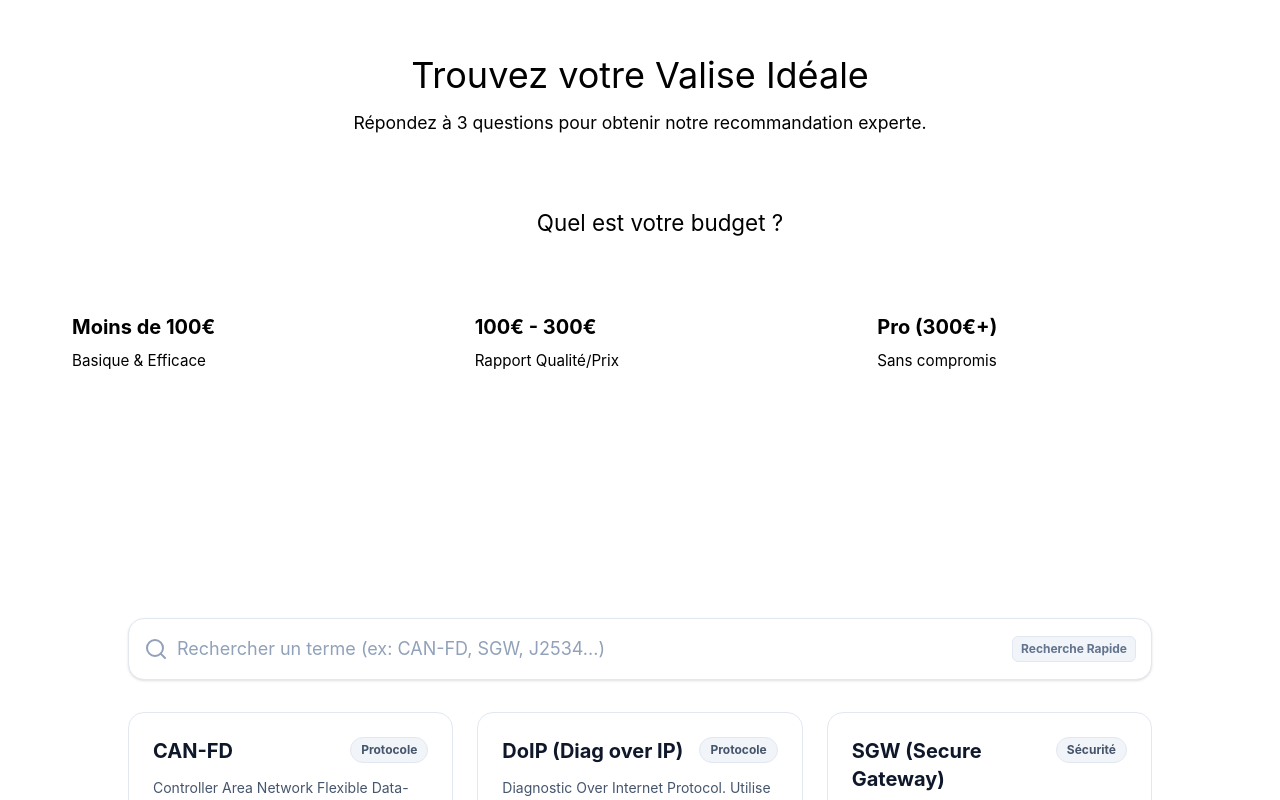
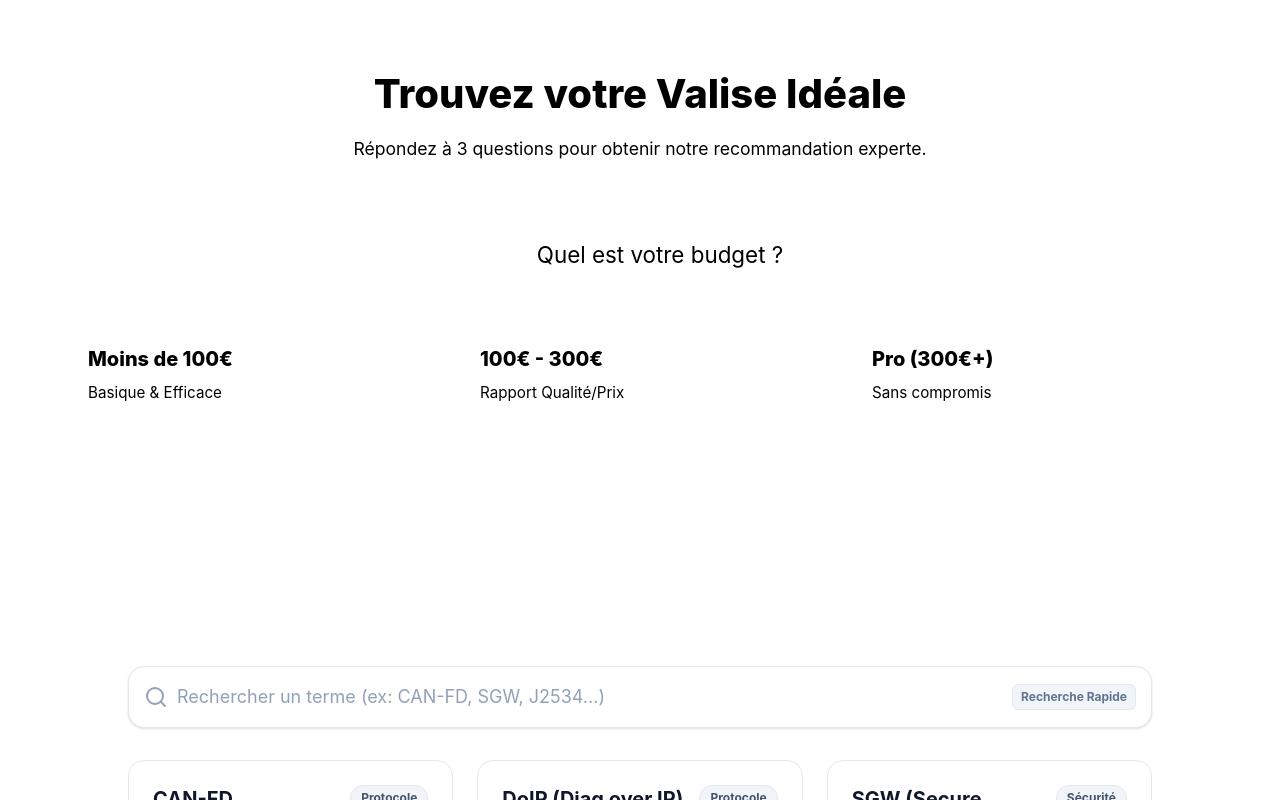
Before and after one commit to JimmyZeer/alitested, a React app in the folder widget/: page / in a window 1280 px wide. Shown: the top 800 px of the page. Built offline with nearby package versions, Linux system fonts and the light colour scheme; the HTML template or start-up script is replaced by a standard one.

Commit message:
style(widget): refine SuitcaseSelector design based on client feedback (thinner borders, bg-white, subtle shadows, stronger font)

```diff
--- a/widget/src/components/SuitcaseSelector.jsx
+++ b/widget/src/components/SuitcaseSelector.jsx
@@ -94,13 +94,16 @@ export default function SuitcaseSelector() {
     return (
         <div className="alitested-verdict animate-fade-in-up" style={{
             margin: '0',
-            padding: window.innerWidth > 768 ? '3rem' : '1.5rem',
-            background: 'var(--bg-body)'
+            padding: window.innerWidth > 768 ? '4rem' : '2rem',
+            background: 'var(--bg-content)',
+            border: '1px solid var(--border)',
+            borderRadius: '1rem',
+            boxShadow: 'none'
         }}>
 
             {/* Header (Minimaliste, intégré au site) */}
-            <div style={{ textAlign: 'center', marginBottom: '2.5rem' }}>
-                <h2 className="alitested-title" style={{ marginTop: 0, marginBottom: '0.5rem', fontSize: '2.25rem' }}>
+            <div style={{ textAlign: 'center', marginBottom: '3rem' }}>
+                <h2 className="alitested-title" style={{ marginTop: 0, marginBottom: '0.75rem', fontSize: '2.5rem', fontWeight: '800', color: 'var(--text-main)' }}>
                     Trouvez votre Valise Idéale
                 </h2>
                 <p style={{ color: 'var(--text-secondary)', fontSize: '1.1rem', margin: '0 auto', maxWidth: '600px' }}>
@@ -114,10 +117,10 @@ export default function SuitcaseSelector() {
                             <div
                                 key={i}
                                 style={{
-                                    height: '6px',
+                                    height: '4px',
                                     borderRadius: '99px',
                                     transition: 'var(--transition-bounce)',
-                                    width: step >= i ? '32px' : '12px',
+                                    width: step >= i ? '40px' : '16px',
                                     background: step >= i ? 'var(--primary)' : 'var(--border)'
                                 }}
                             />
@@ -147,18 +150,28 @@ export default function SuitcaseSelector() {
                                     className="guide-card"
                                     style={{
                                         cursor: 'pointer',
-                                        padding: '1.5rem',
-                                        border: '2px solid var(--border)',
+                                        padding: '2rem 1.5rem',
+                                        border: '1px solid var(--border)',
                                         textAlign: 'center',
                                         minHeight: '140px',
                                         display: 'flex',
                                         flexDirection: 'column',
-                                        justifyContent: 'center'
+                                        justifyContent: 'center',
+                                        background: 'var(--bg-content)',
+                                        transition: 'all 0.3s ease'
                                     }}
-                                    onMouseEnter={(e) => e.currentTarget.style.borderColor = 'var(--primary)'}
-                                    onMouseLeave={(e) => e.currentTarget.style.borderColor = 'var(--border)'}
+                                    onMouseEnter={(e) => {
+                                        e.currentTarget.style.borderColor = 'var(--border-hover)';
+                                        e.currentTarget.style.boxShadow = 'var(--shadow-md)';
+                                        e.currentTarget.style.transform = 'translateY(-2px)';
+                                    }}
+                                    onMouseLeave={(e) => {
+                                        e.currentTarget.style.borderColor = 'var(--border)';
+                                        e.currentTarget.style.boxShadow = 'none';
+                                        e.currentTarget.style.transform = 'translateY(0)';
+                                    }}
                                 >
-                                    <strong style={{ fontSize: '1.25rem', color: 'var(--text-main)', marginBottom: '0.5rem', display: 'block' }}>{opt.label}</strong>
+                                    <strong style={{ fontSize: '1.25rem', color: 'var(--text-main)', marginBottom: '0.5rem', display: 'block', fontWeight: '800' }}>{opt.label}</strong>
                                     <span style={{ fontSize: '0.95rem', color: 'var(--text-secondary)' }}>{opt.desc}</span>
                                 </button>
                             ))}
@@ -168,7 +181,7 @@ export default function SuitcaseSelector() {
 
                 {step === 2 && (
                     <div className="animate-fade-in-up" style={{ textAlign: 'center' }}>
-                        <h3 style={{ marginTop: 0, display: 'flex', alignItems: 'center', justifyContent: 'center', gap: '0.75rem', fontSize: '1.4rem' }}>
+                        <h3 style={{ marginTop: 0, display: 'flex', alignItems: 'center', justifyContent: 'center', gap: '0.75rem', fontSize: '1.4rem', fontWeight: '700', color: 'var(--text-main)' }}>
                             <Award size={28} color="var(--primary)" />
                             Niveau en mécanique ?
                         </h3>
@@ -184,18 +197,28 @@ export default function SuitcaseSelector() {
                                     className="guide-card"
                                     style={{
                                         cursor: 'pointer',
-                                        padding: '1.5rem',
-                                        border: '2px solid var(--border)',
+                                        padding: '2rem 1.5rem',
+                                        border: '1px solid var(--border)',
                                         textAlign: 'center',
                                         minHeight: '140px',
                                         display: 'flex',
                                         flexDirection: 'column',
-                                        justifyContent: 'center'
+                                        justifyContent: 'center',
+                                        background: 'var(--bg-content)',
+                                        transition: 'all 0.3s ease'
                                     }}
-                                    onMouseEnter={(e) => e.currentTarget.style.borderColor = 'var(--primary)'}
-                                    onMouseLeave={(e) => e.currentTarget.style.borderColor = 'var(--border)'}
+                                    onMouseEnter={(e) => {
+                                        e.currentTarget.style.borderColor = 'var(--border-hover)';
+                                        e.currentTarget.style.boxShadow = 'var(--shadow-md)';
+                                        e.currentTarget.style.transform = 'translateY(-2px)';
+                                    }}
+                                    onMouseLeave={(e) => {
+                                        e.currentTarget.style.borderColor = 'var(--border)';
+                                        e.currentTarget.style.boxShadow = 'none';
+                                        e.currentTarget.style.transform = 'translateY(0)';
+                                    }}
                                 >
-                                    <strong style={{ fontSize: '1.25rem', color: 'var(--text-main)', marginBottom: '0.5rem', display: 'block' }}>{opt.label}</strong>
+                                    <strong style={{ fontSize: '1.25rem', color: 'var(--text-main)', marginBottom: '0.5rem', display: 'block', fontWeight: '800' }}>{opt.label}</strong>
                                     <span style={{ fontSize: '0.95rem', color: 'var(--text-secondary)' }}>{opt.desc}</span>
                                 </button>
                             ))}
@@ -205,8 +228,8 @@ export default function SuitcaseSelector() {
 
                 {step === 3 && (
                     <div className="animate-fade-in-up" style={{ textAlign: 'center' }}>
-                        <h3 style={{ marginTop: 0, display: 'flex', alignItems: 'center', justifyContent: 'center', gap: '0.75rem', fontSize: '1.4rem' }}>
-                            <Car size={28} color="var(--primary)" />
+                        <h3 style={{ marginTop: 0, display: 'flex', alignItems: 'center', justifyContent: 'center', gap: '0.75rem', fontSize: '1.4rem', fontWeight: '700', color: 'var(--text-main)' }}>
+                            <Car size={28} color="var(--warning)" />
                             Marque du véhicule ?
                         </h3>
                         <div style={{ maxWidth: '400px', margin: '2rem auto' }}>
@@ -216,16 +239,19 @@ export default function SuitcaseSelector() {
                                         width: '100%',
                                         padding: '1.25rem',
                                         borderRadius: '12px',
-                                        border: '2px solid var(--border)',
+                                        border: '1px solid var(--border)',
                                         background: 'var(--bg-content)',
                                         color: 'var(--text-main)',
                                         fontSize: '1.1rem',
-                                        fontWeight: 'bold',
+                                        fontWeight: '600',
                                         outline: 'none',
                                         cursor: 'pointer',
                                         appearance: 'none',
-                                        boxShadow: 'var(--shadow-sm)'
+                                        boxShadow: 'var(--shadow-sm)',
+                                        transition: 'var(--transition-smooth)'
                                     }}
+                                    onMouseEnter={(e) => e.currentTarget.style.boxShadow = 'var(--shadow-md)'}
+                                    onMouseLeave={(e) => e.currentTarget.style.boxShadow = 'var(--shadow-sm)'}
                                     onChange={(e) => handleAnswer('brand', e.target.value)}
                                     defaultValue=""
                                 >
```
